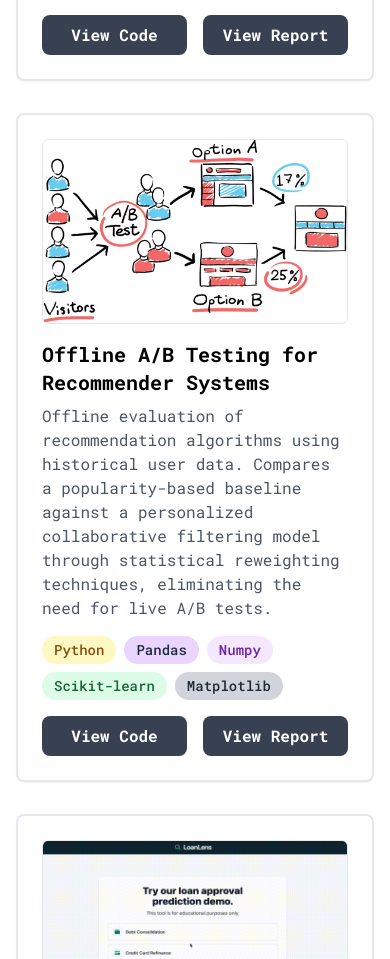
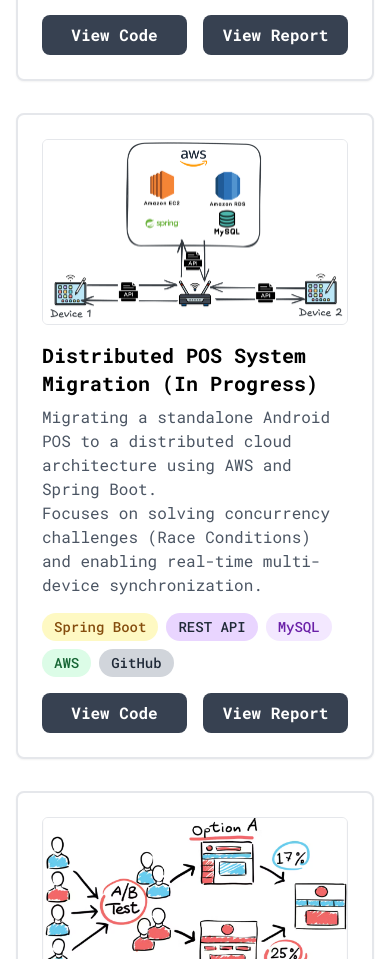
Before and after one commit to jk23399/my-portfolio, a React (Create React App) app: page / in a window 390 px wide. Shown: the part 4290-5249 px from the top of the page. Built offline with nearby package versions, Linux system fonts and the light colour scheme.

Commit message:
DistPOSreport Added

```diff
--- a/src/App.js
+++ b/src/App.js
@@ -16,6 +16,7 @@ import InterestRateReport from './components/InterestRateReport';
 import InterestRateEstimatorReport from "./components/InterestRateEstimatorReport";
 import CarValuationReport from './components/CarValuationReport';
 import SimplePOSReport from './components/SimplePOSReport';
+import DistPOSReport from './components/DistPOSReport';
 import OfflineABTesting from './components/OfflineABTesting';
 
 function App() {
@@ -51,8 +52,8 @@ function App() {
             <Route path="/car-valuation-report" element={<CarValuationReport />} />
             <Route path="/data-science-report" element={<DataScienceReport />} />
             <Route path="/simple-pos-report" element={<SimplePOSReport />} />
+            <Route path="/dist-pos-report" element={<DistPOSReport />} />
             <Route path="/offline-ab-testing-report" element={<OfflineABTesting />} />
-            {/* App “View Program” page for the estimator */}
             <Route path="/interest-rate-estimator" element={<InterestRateEstimatorReport />} />
           </Routes>
         </main>
--- /dev/null
+++ b/src/components/DistPOSReport.js
@@ -0,0 +1,120 @@
+import React from 'react';
+import avatar from '../assets/your_avatar.jpg';
+import distPOS from '../assets/distPOS.png';
+
+export default function SimplePOSReport() {
+    return (
+      <section id="report" className="py-20 px-4 sm:px-6 lg:px-8 bg-white">
+        <div className="max-w-4xl mx-auto">
+
+          {/* --- Hero Header --- */}
+          <header className="mb-12 text-center">
+            <h1 className="text-4xl lg:text-5xl font-extrabold text-gray-900">
+                Distributed POS System Migration (In Progress)
+            </h1>
+            <div className="mt-6 flex items-center justify-center text-gray-500 text-sm space-x-3">
+              <img
+                src={avatar}
+                alt="Author avatar"
+                className="w-8 h-8 rounded-full"
+              />
+              <span><strong>Jooho Kim</strong></span>
+              <span>·</span>
+              <span>Arizona State University</span>
+              <span>·</span>
+              <span>Computer Science</span>
+              <span>·</span>
+              <span>Jan 12, 2026</span>
+            </div>
+          </header>
+
+        {/* --- Cover Image --- */}
+        <figure className="mb-16">
+          <img
+            src={distPOS}
+            alt="Final Dashboard for Semiconductor Stock Analysis"
+            className="max-w-3xl mx-auto rounded-lg shadow-lg object-cover border"
+          />
+          <figcaption className="mt-3 text-center text-sm text-gray-500">
+             Fig. 1 – Cloud-Based Distributed POS Architecture
+          </figcaption>
+        </figure>
+
+        {/* --- Project Roadmap --- */}
+        <section className="mb-12">
+        <h3 className="text-2xl font-bold text-gray-900 border-b pb-4 mb-6">
+            1. Project Roadmap
+        </h3>
+
+        {/* Phase 1 */}
+        <div className="mb-6">
+            <h4 className="text-xl font-semibold text-gray-800 mb-3">
+            Phase 1: System Architecture & Schema Design
+            </h4>
+            <ul className="list-disc list-inside text-gray-600 space-y-2 ml-2">
+            <li>
+                Designing MySQL Database Schema to replace legacy SQLite structure.
+            </li>
+            <li>
+                Defining RESTful API Specifications for order transmission and state synchronization.
+            </li>
+            <li>
+                Analyzing potential Race Conditions in multi-device environments.
+            </li>
+            </ul>
+        </div>
+
+        {/* Phase 2 */}
+        <div className="mb-6">
+            <h4 className="text-xl font-semibold text-gray-800 mb-3">
+            Phase 2: Backend Development & Concurrency Control
+            </h4>
+            <ul className="list-disc list-inside text-gray-600 space-y-2 ml-2">
+            <li>
+                Designing MySQL Database Schema to replace legacy SQLite structure.
+            </li>
+            <li>
+            Implementing Transaction Management and Locking Strategies (Optimistic/Pessimistic) <br></br> to ensure data integrity during simultaneous updates.
+            </li>
+            </ul>
+        </div>
+
+        {/* Phase 3 */}
+        <div className="mb-6">
+            <h4 className="text-xl font-semibold text-gray-800 mb-3">
+            Phase 3: Client Migration & Synchronization Logic
+            </h4>
+            <ul className="list-disc list-inside text-gray-600 space-y-2 ml-2">
+            <li>
+               Refactoring Android App (Kotlin) to switch from local storage to network-based API calls.
+            </li>
+            <li>
+               Implementing Retrofit for network communication and error handling.
+            </li>
+            <li>
+               Verifying real-time data synchronization between Device A and Device B.
+            </li>
+            </ul>
+        </div>
+
+        {/* Phase 4 */}
+        <div className="mb-6">
+            <h4 className="text-xl font-semibold text-gray-800 mb-3">
+            Phase 4: Cloud Deployment & Distributed Testing
+            </h4>
+            <ul className="list-disc list-inside text-gray-600 space-y-2 ml-2">
+            <li>
+            Configuring AWS EC2 (Server) and RDS (Database) environments.
+            </li>
+            <li>
+            Deploying the system to the cloud.
+            </li>
+            <li>
+            Conducting Latency & Stress Tests with multiple devices connected via cellular/Wi-Fi networks.            </li>
+            </ul>
+        </div>
+        </section>
+        </div>
+      </section>
+    );
+  }
--- a/src/components/Projects.js
+++ b/src/components/Projects.js
@@ -5,6 +5,7 @@ import { Link } from 'react-router-dom';
 import simplePOSpic from '../assets/SimplePOSpic.png';
 import ABTesting from '../assets/ABTesting.png';
 import InterestRateEstimator from '../assets/interestEstimator.gif';
+import distPOS from '../assets/distPOS.png';
 
 export default function Projects() {
   return (
@@ -51,6 +52,47 @@ export default function Projects() {
                     </a>
                     <Link
                       to="/simple-pos-report"
+                      className="flex-1 text-center bg-gray-700 text-white font-bold py-2 px-4 rounded-lg hover:bg-gray-800 transition-colors"
+                    >
+                      View Report
+                    </Link>
+                  </div>
+                </div>
+              </div>
+
+              {/* Distributed POS System */}
+              <div className="bg-white border-2 border-gray-200 rounded-lg p-6 shadow-sm hover:shadow-lg transition-shadow flex flex-col h-full">
+                <img
+                  src={distPOS}
+                  alt="Distributed POS System"
+                  className="rounded-md mb-4 border"
+                />
+                <div className="flex flex-col flex-grow">
+                  <h4 className="text-xl font-bold mb-2">
+                    Distributed POS System Migration (In Progress)
+                  </h4>
+                  <p className="text-gray-600 mb-4 flex-grow">
+                     Migrating a standalone Android POS to a distributed cloud architecture using AWS and Spring Boot.
+                     <br></br>Focuses on solving concurrency challenges (Race Conditions) and enabling real-time multi-device synchronization.
+                  </p>
+                  <div className="flex flex-wrap gap-2 mb-4">
+                    <span className="bg-yellow-100 text-yellow-800 text-sm font-medium px-3 py-1 rounded-full">Spring Boot</span>
+                    <span className="bg-purple-200 text-gray-800 text-sm font-medium px-3 py-1 rounded-full">REST API</span>
+                    <span className="bg-purple-100 text-purple-800 text-sm font-medium px-3 py-1 rounded-full">MySQL</span>
+                    <span className="bg-green-100 text-green-800 text-sm font-medium px-3 py-1 rounded-full">AWS</span>
+                    <span className="bg-gray-300 text-gray-800 text-sm font-medium px-3 py-1 rounded-full">GitHub</span>
+                  </div>
+                  <div className="mt-auto flex space-x-4">
+                    <a
+                      href="https://github.com/jk23399/simple-pos-backend"
+                      target="_blank"
+                      rel="noopener noreferrer"
+                      className="flex-1 text-center bg-gray-700 text-white font-bold py-2 px-4 rounded-lg hover:bg-gray-800 transition-colors"
+                    >
+                      View Code
+                    </a>
+                    <Link
+                      to="/dist-pos-report"
                       className="flex-1 text-center bg-gray-700 text-white font-bold py-2 px-4 rounded-lg hover:bg-gray-800 transition-colors"
                     >
                       View Report
```
Also changed, not shown: src/assets/Distributed POS Architecture.png (added), src/assets/distPOS.png (added).
